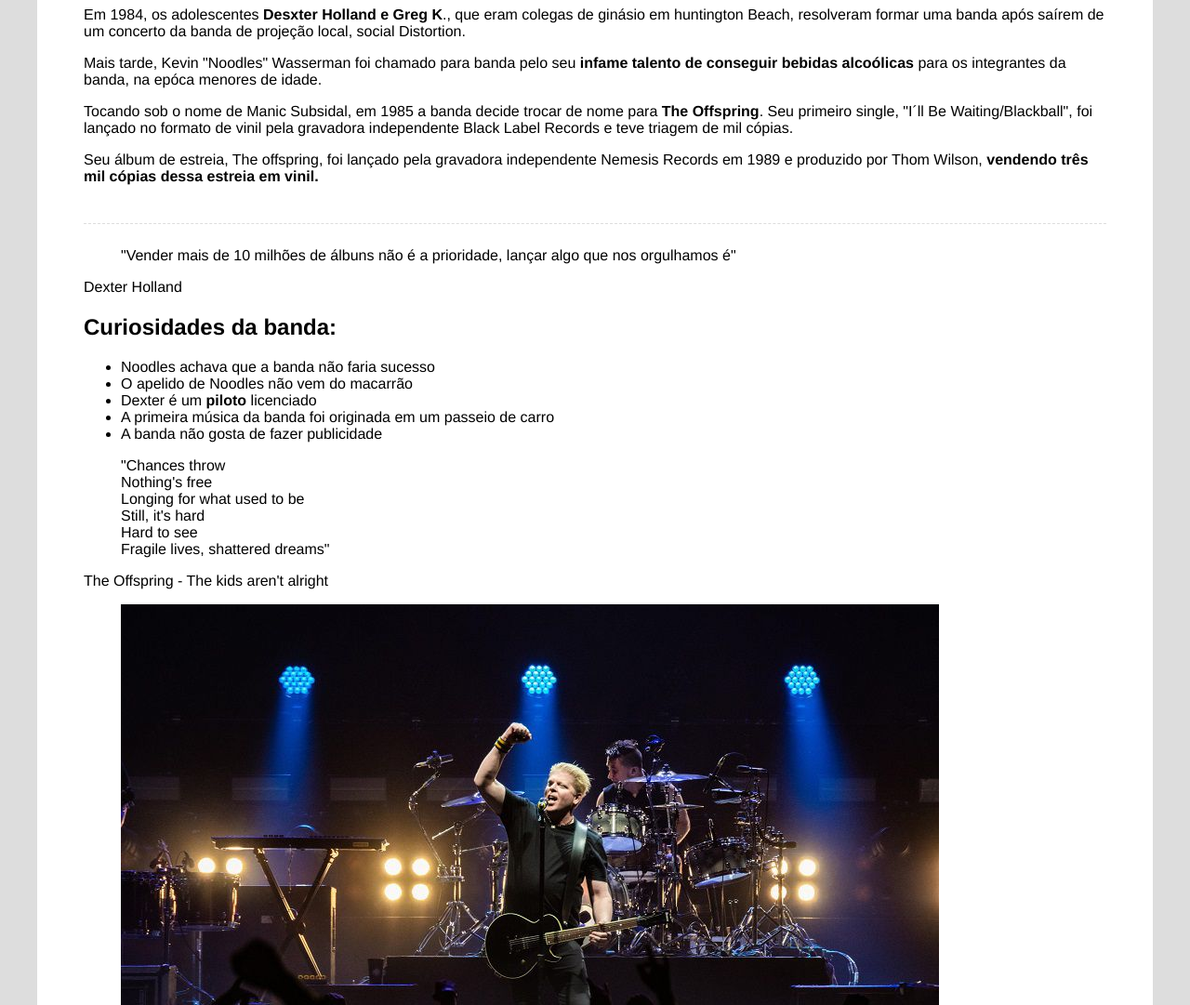
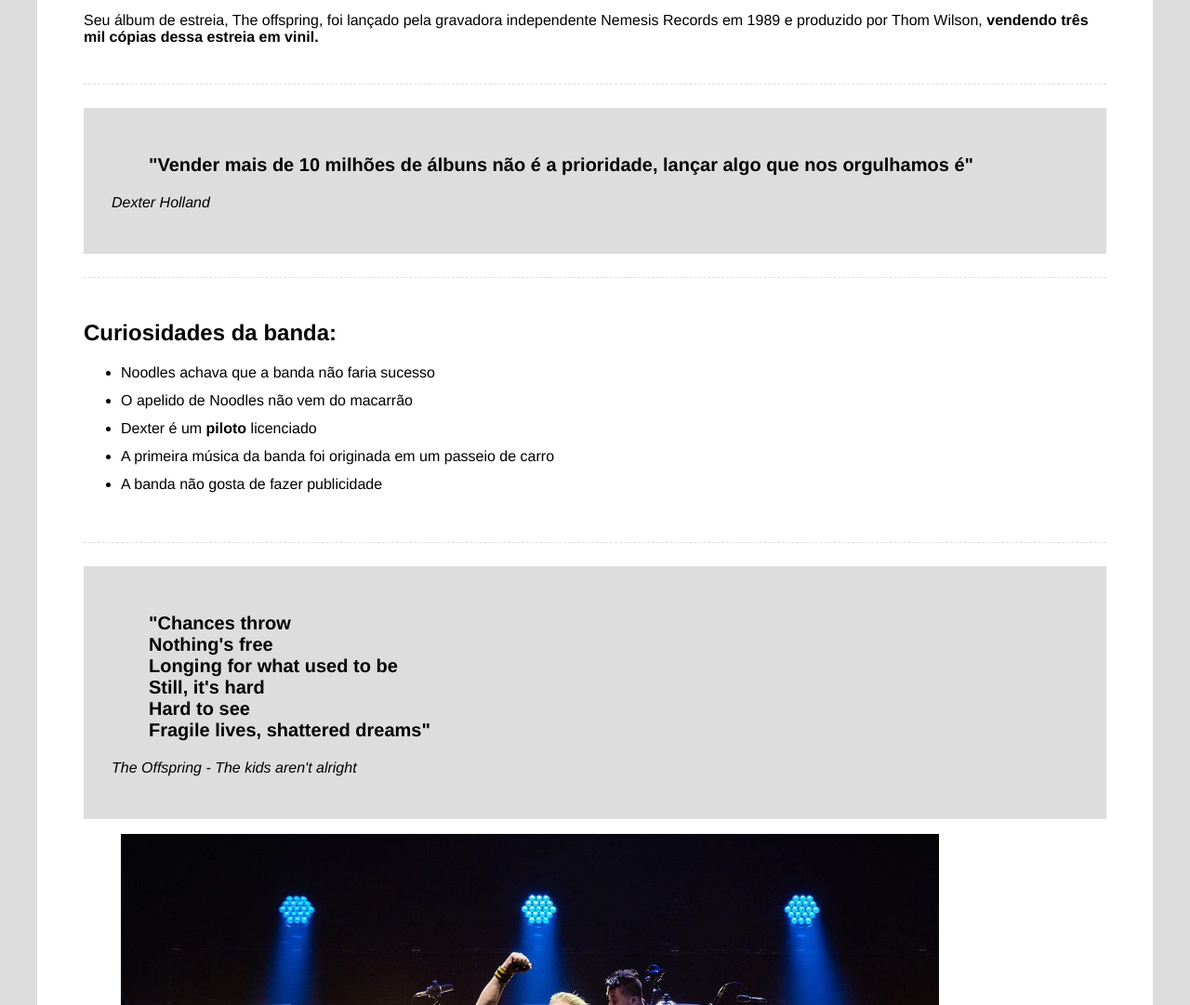
Before and after one commit to aasantoos/Tributo-TheOffSpring, a plain HTML site: page 4_TRIBUTO/INDEX.HTML in a window 1280 px wide. Shown: the part 1013-2094 px from the top of the page at 93% size. Drawn offline with Linux system fonts and the light colour scheme.

Commit message:
projeto1.2

```diff
--- a/4_TRIBUTO/CSS/STYLE.CSS
+++ b/4_TRIBUTO/CSS/STYLE.CSS
@@ -6,7 +6,7 @@ html{
     max-width: 1100px;
     background-color: #fff;
     position: relative;
-    margin: 200px auto;
+    margin: 50px auto;
     padding: 20px 50px;
 }
 
@@ -40,3 +40,31 @@ html{
     border-top: 1px dashed #ddd;
     border-bottom: 1px dashed #ddd;
 }
+
+/* Quotes */
+.quotes-container{
+    background-color: #ddd;
+    padding: 30px;
+}
+
+.quotes-container blockquote{
+    font-weight: bold;
+    font-size: 20px;
+}
+
+.quotes-container p{
+    font-style: italic;
+}
+
+/* curiosidades */
+
+.curiosities-container{
+    padding: 25px 0;
+    margin: 25px 0;
+    border-top: 1px dashed #ddd;
+    border-bottom: 1px dashed #ddd;
+}
+
+.curiosities-container li{
+    height: 30px;
+}
```
